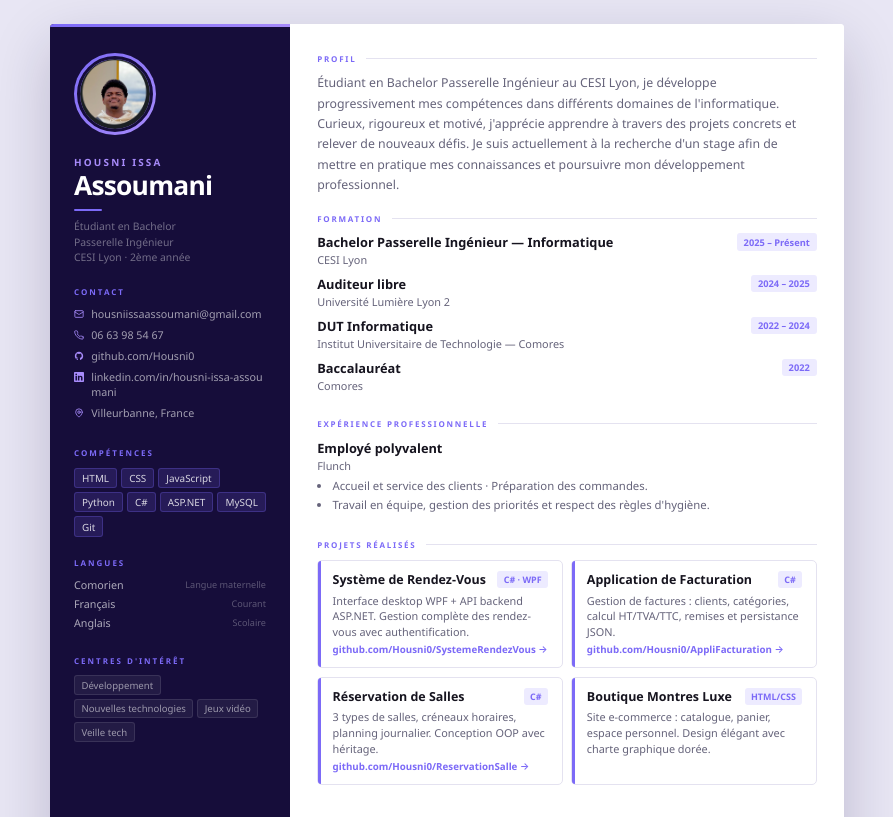
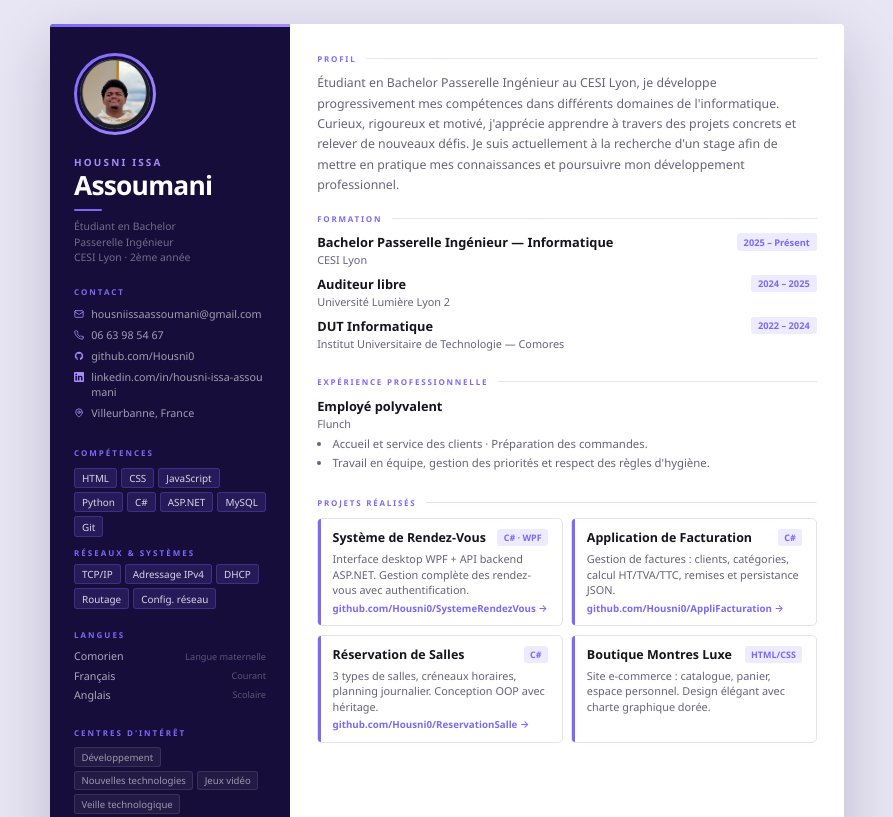
Before and after one commit to Housni0/portfolio, a plain HTML site: page cv.html in a window 1280 px wide. Shown: the top 817 px of the page, without its empty margins (193-1086 px from the left). Drawn offline with Linux system fonts and the light colour scheme.

Commit message:
Update CV and portfolio: add network skills, remove Bac, fix interests

```diff
--- a/cv.html
+++ b/cv.html
@@ -306,6 +306,16 @@
         <span class="sk-tag">C#</span><span class="sk-tag">ASP.NET</span>
         <span class="sk-tag">MySQL</span><span class="sk-tag">Git</span>
       </div>
+      <div style="margin-top:0.6rem">
+        <div class="s-label" style="margin-bottom:0.4rem">Réseaux & Systèmes</div>
+        <div class="sk-tags">
+          <span class="sk-tag">TCP/IP</span>
+          <span class="sk-tag">Adressage IPv4</span>
+          <span class="sk-tag">DHCP</span>
+          <span class="sk-tag">Routage</span>
+          <span class="sk-tag">Config. réseau</span>
+        </div>
+      </div>
     </div>
 
     <div class="s-section">
@@ -321,7 +331,7 @@
         <span class="interest-tag">Développement</span>
         <span class="interest-tag">Nouvelles technologies</span>
         <span class="interest-tag">Jeux vidéo</span>
-        <span class="interest-tag">Veille tech</span>
+        <span class="interest-tag">Veille technologique</span>
       </div>
     </div>
 
@@ -368,13 +378,6 @@
         </div>
       </div>
 
-      <div class="xp-item">
-        <div class="xp-row">
-          <div><div class="xp-title">Baccalauréat</div>
-          <div class="xp-company">Comores</div></div>
-          <span class="xp-date">2022</span>
-        </div>
-      </div>
     </section>
 
     <section>
```
Also changed, not shown: index.html (+11 -0 lines), 1 other file.
